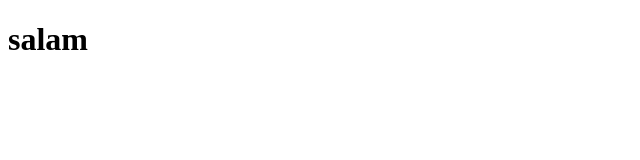
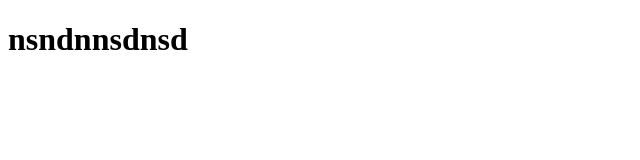
Before and after one commit to mohammadaminmsv/demo-repo-two, a plain HTML site: page index.html in a window 1280 px wide. Shown: the whole page, without its empty margins (0-640 px from the left). Drawn offline with Linux system fonts and the light colour scheme.

Commit message:
for change state in second and delete salam

```diff
--- a/index.html
+++ b/index.html
@@ -6,9 +6,7 @@
     <title>Document</title>
 </head>
 <body>
-    <h1>salam
-
-    </h1>
+   <h1>nsndnnsdnsd</h1>
 
 </body>
 </html>
```
